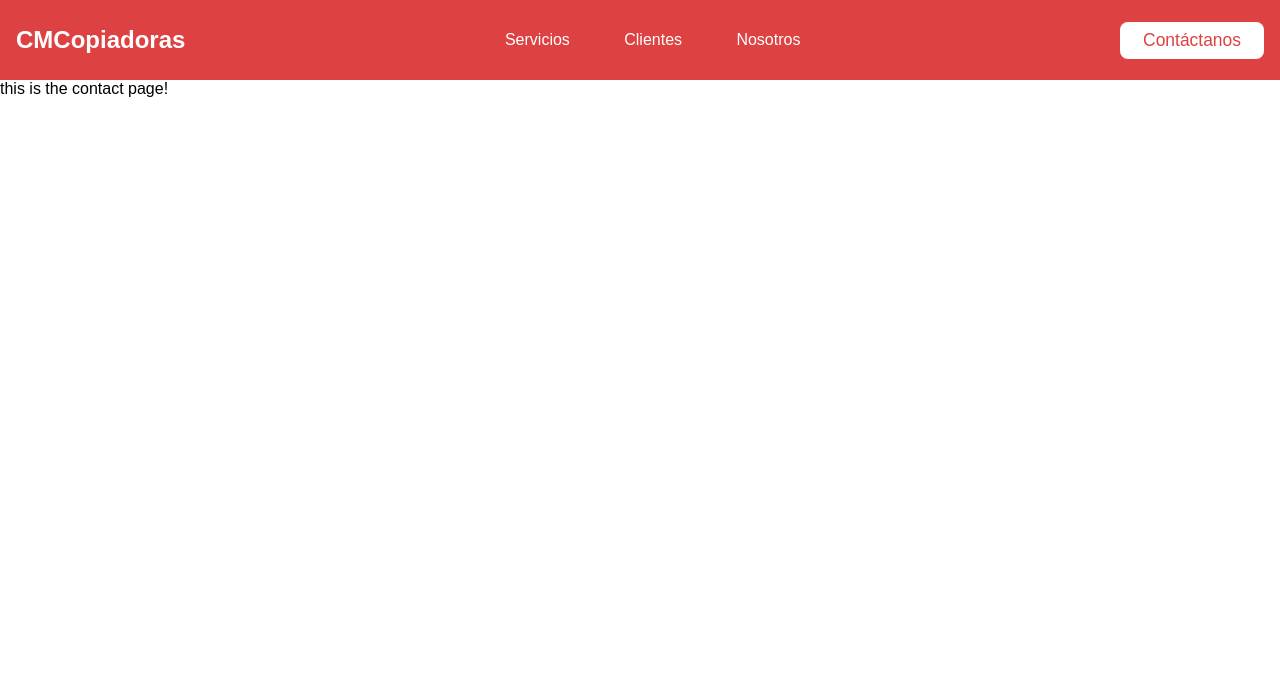
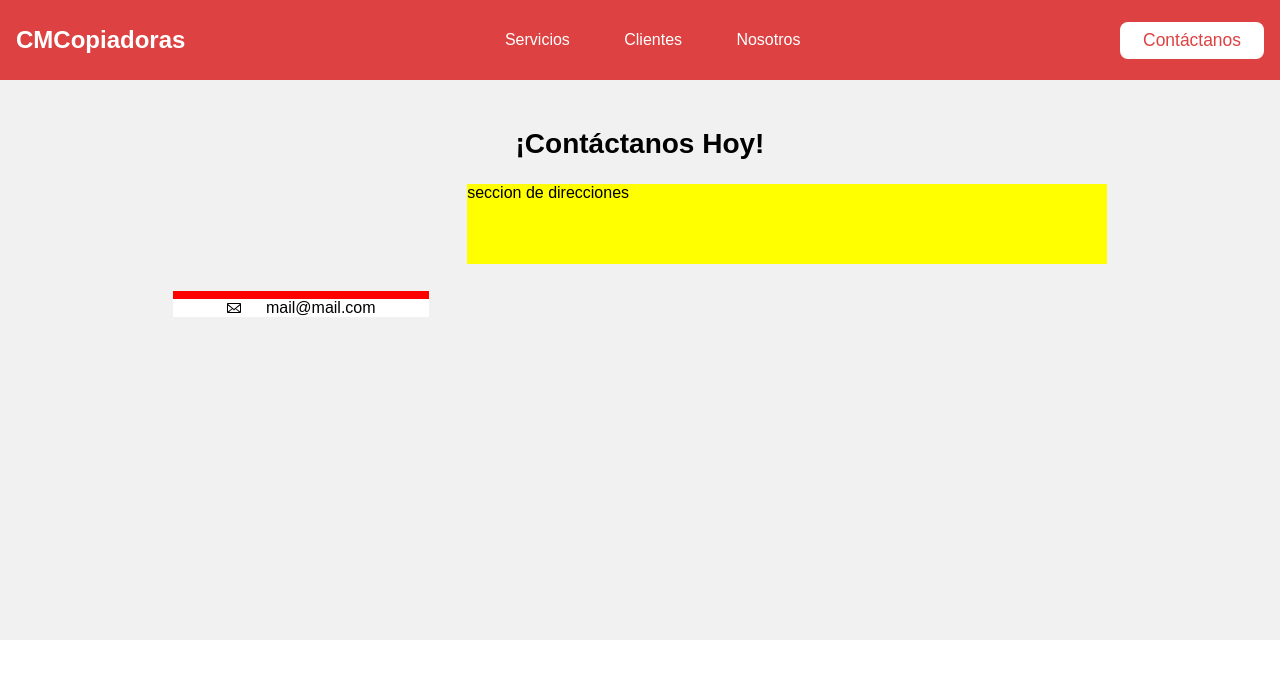
Before and after one commit to jpablocruz/cmcopiadoras, a React (Create React App) app: page /contacto in a window 1280 px wide. Shown: the top 678 px of the page. Built offline with nearby package versions, Linux system fonts and the light colour scheme; the HTML template or start-up script is replaced by a standard one.

Commit message:
working on new contact info component

```diff
--- /dev/null
+++ b/src/components/Contacts/ContactsElements.js
@@ -0,0 +1,40 @@
+import styled from "styled-components";
+
+export const ContactContainer = styled.section`
+  display: flex;
+  flex-direction: column;
+  width: 100%;
+  height: 70vh;
+  background: #f1f1f1;
+`;
+
+export const ContactHeadline = styled.div`
+  display: flex;
+  width: 100%;
+  background: #f1f1f1;
+  height: 10vh;
+  justify-content: center;
+  align-items: center;
+  padding-top: 3vh;
+`;
+
+export const ContactSection = styled.div`
+  display: flex;
+  flex-direction: row;
+  width: 100%;
+  background: #f1f1f1;
+  height: 40vh;
+  justify-content: center;
+`;
+
+export const ContactInfo = styled.div`
+  width: 50%;
+  height: 10vh;
+  background: yellow;
+`;
+
+export const ContactDirection = styled.div`
+  width: 50%;
+  height: 10vh;
+  background: yellow;
+`;
--- /dev/null
+++ b/src/components/Contacts/index.js
@@ -0,0 +1,27 @@
+import React from "react";
+import {
+  ContactContainer,
+  ContactDirection,
+  ContactHeadline,
+  ContactInfo,
+  ContactSection,
+} from "./ContactsElements";
+
+import ContactsBlock from "../ContactsBlock";
+import { SectionTitle } from "../Common/CommonElements";
+
+const Contacts = () => {
+  return (
+    <ContactContainer>
+      <ContactHeadline>
+        <SectionTitle>¡Contáctanos Hoy!</SectionTitle>
+      </ContactHeadline>
+      <ContactSection>
+        <ContactsBlock />
+        <ContactDirection>seccion de direcciones</ContactDirection>
+      </ContactSection>
+    </ContactContainer>
+  );
+};
+
+export default Contacts;
--- /dev/null
+++ b/src/components/ContactsBlock/ContactsBlock.js
@@ -0,0 +1,41 @@
+import styled from "styled-components";
+
+export const Container = styled.div`
+  width: 20%;
+  height: 30vh;
+  display: flex;
+  flex-direction: column;
+  justify-content: center;
+  padding-right: 3vw;
+`;
+
+export const ColorLine = styled.div`
+  height: 1vh;
+  background: red;
+`;
+
+export const ContainerRows = styled.div`
+  height: auto;
+  display: flex;
+  flex-direction: column;
+  align-items: center;
+  justify-content: center;
+  background: white;
+`;
+
+export const RowTable = styled.div`
+  height: auto;
+`;
+
+export const RowInfo = styled.div`
+  display: flex;
+  gap: 3vh;
+`;
+
+export const RowIcon = styled.div`
+  display: flex;
+  align-items: center;
+  justify-content: center;
+`;
+
+export const RowText = styled.div``;
--- /dev/null
+++ b/src/components/ContactsBlock/index.js
@@ -0,0 +1,33 @@
+import React from "react";
+import {
+  Container,
+  ColorLine,
+  ContainerRows,
+  RowTable,
+  RowInfo,
+  RowText,
+  RowIcon,
+} from "./ContactsBlock";
+
+import { GoMail } from "react-icons/go";
+const ContactsBlock = () => {
+  return (
+    <>
+      <Container>
+        <ColorLine />
+        <ContainerRows>
+          <RowTable>
+            <RowInfo>
+              <RowIcon>
+                <GoMail />
+              </RowIcon>
+              <RowText> mail@mail.com</RowText>
+            </RowInfo>
+          </RowTable>
+        </ContainerRows>
+      </Container>
+    </>
+  );
+};
+
+export default ContactsBlock;
--- a/src/pages/contact.js
+++ b/src/pages/contact.js
@@ -1,7 +1,8 @@
 import React from "react";
+import Contacts from "../components/Contacts";
 
 const Contact = () => {
-  return <div>this is the contact page!</div>;
+  return <Contacts />;
 };
 
 export default Contact;
```
